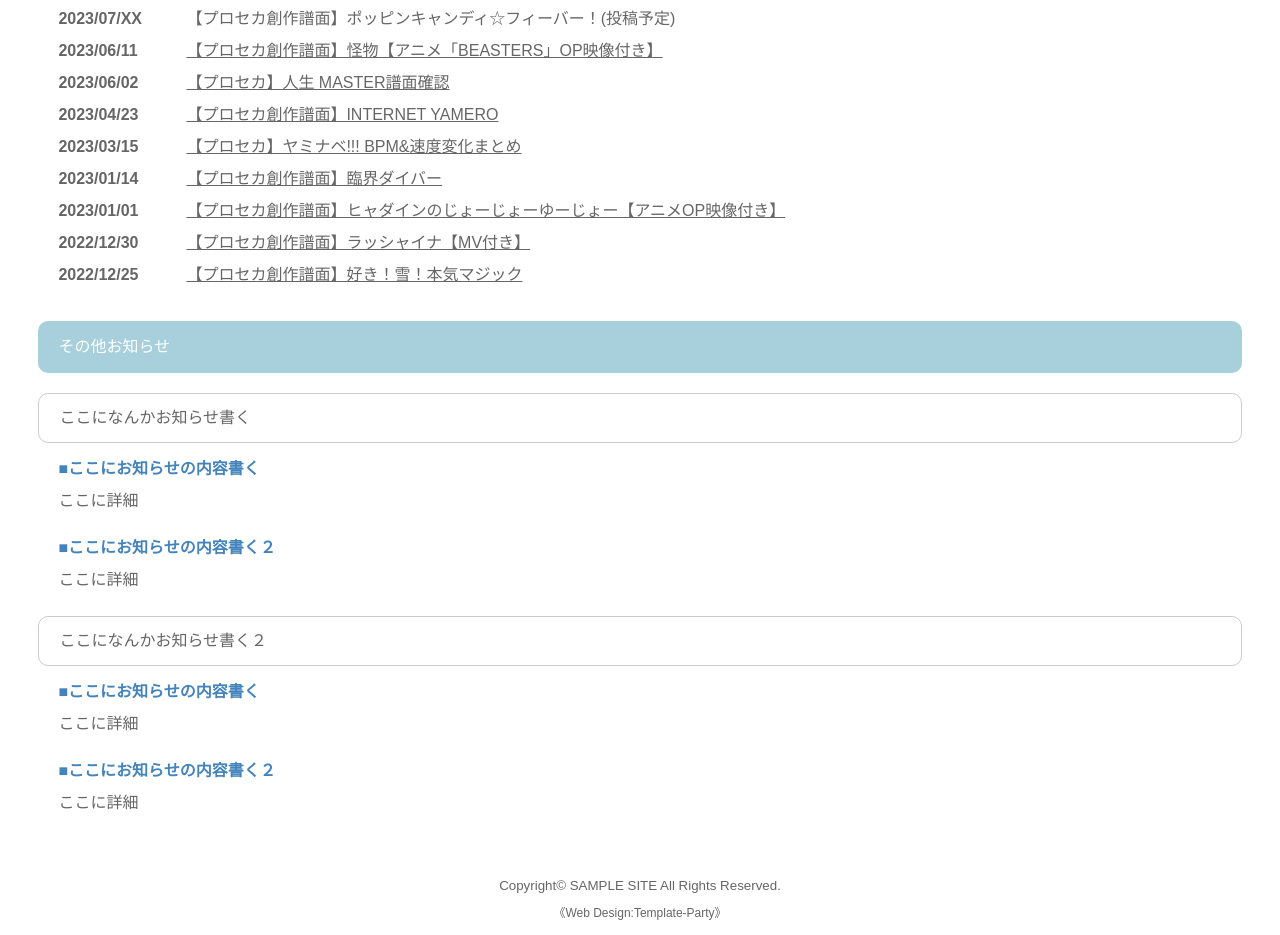
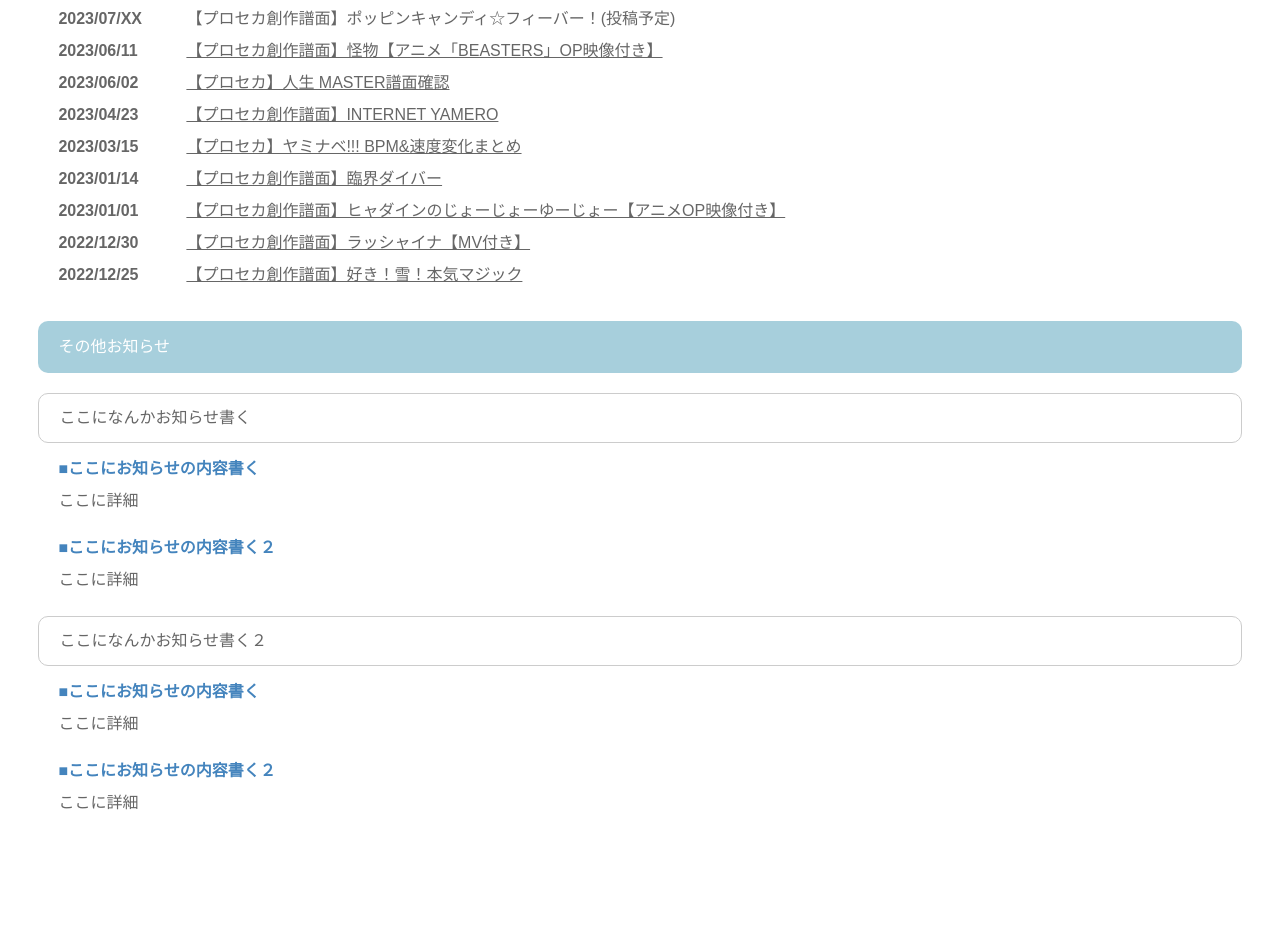
Before and after one commit to shima-dayo1315/shima_dayo1315.github.io, a plain HTML site: page index.html in a window 1280 px wide. Shown: the part 732-1667 px from the top of the page. After the commit the page ends 1571 px from the top, so only its background shows below. Drawn offline with Linux system fonts and the light colour scheme.

Commit message:
Update index.html

```diff
--- a/index.html
+++ b/index.html
@@ -75,17 +75,5 @@
 ここに詳細</p>
 
 </section>
-
-</div>
-<!--/contents-->
-
-<footer>
-<small>Copyright&copy; <a href="index.html">SAMPLE SITE</a> All Rights Reserved.</small>
-<span class="pr">《<a href="https://template-party.com/" target="_blank">Web Design:Template-Party</a>》</span>
-</footer>
-
-</div>
-<!--/container-->
-
 </body>
 </html>
```
